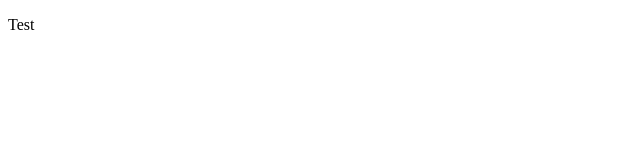
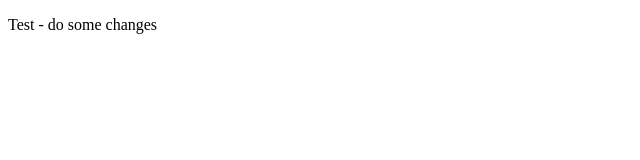
Before and after one commit to raghadalquran/LMS-Demo, a plain HTML site: page index.html in a window 1280 px wide. Shown: the whole page, without its empty margins (0-640 px from the left). Drawn offline with Linux system fonts and the light colour scheme.

Commit message:
add some change to main branch

```diff
--- a/index.html
+++ b/index.html
@@ -8,7 +8,7 @@
 <body>
     <header></header>
     <main>
-        <p>Test</p>
+        <p>Test - do some changes</p>
     </main>
     <footer></footer>
 </body>
```
